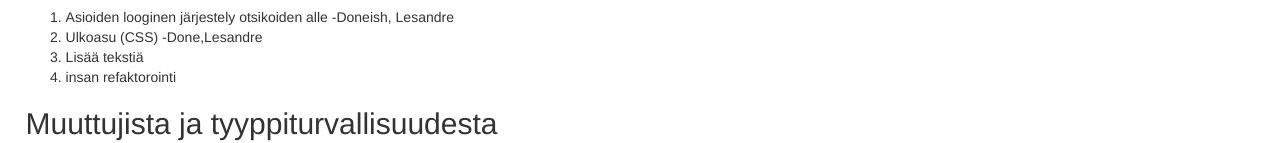
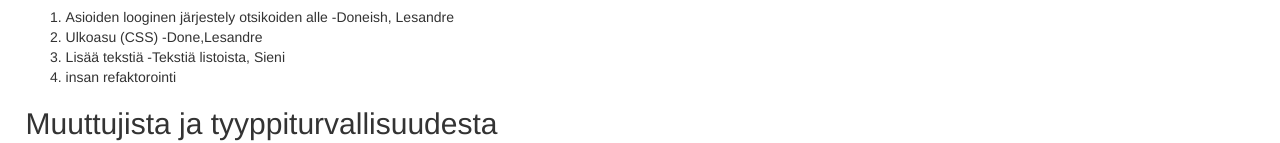
Before and after one commit to tixtixti/JStyhma, a website: page static/final.html in a window 1280 px wide. Shown: the part 162-305 px from the top of the page. Drawn offline with nearby package versions, Linux system fonts and the light colour scheme.

```diff
--- a/static/final.html
+++ b/static/final.html
@@ -24,7 +24,7 @@
   <ol>
     <li>Asioiden looginen järjestely otsikoiden alle -Doneish, Lesandre</li>
     <li>Ulkoasu (CSS) -Done,Lesandre</li>
-    <li>Lisää tekstiä</li>
+    <li>Lisää tekstiä -Tekstiä listoista, Sieni</li>
     <li>insan refaktorointi</li>
   </ol>
 
```
